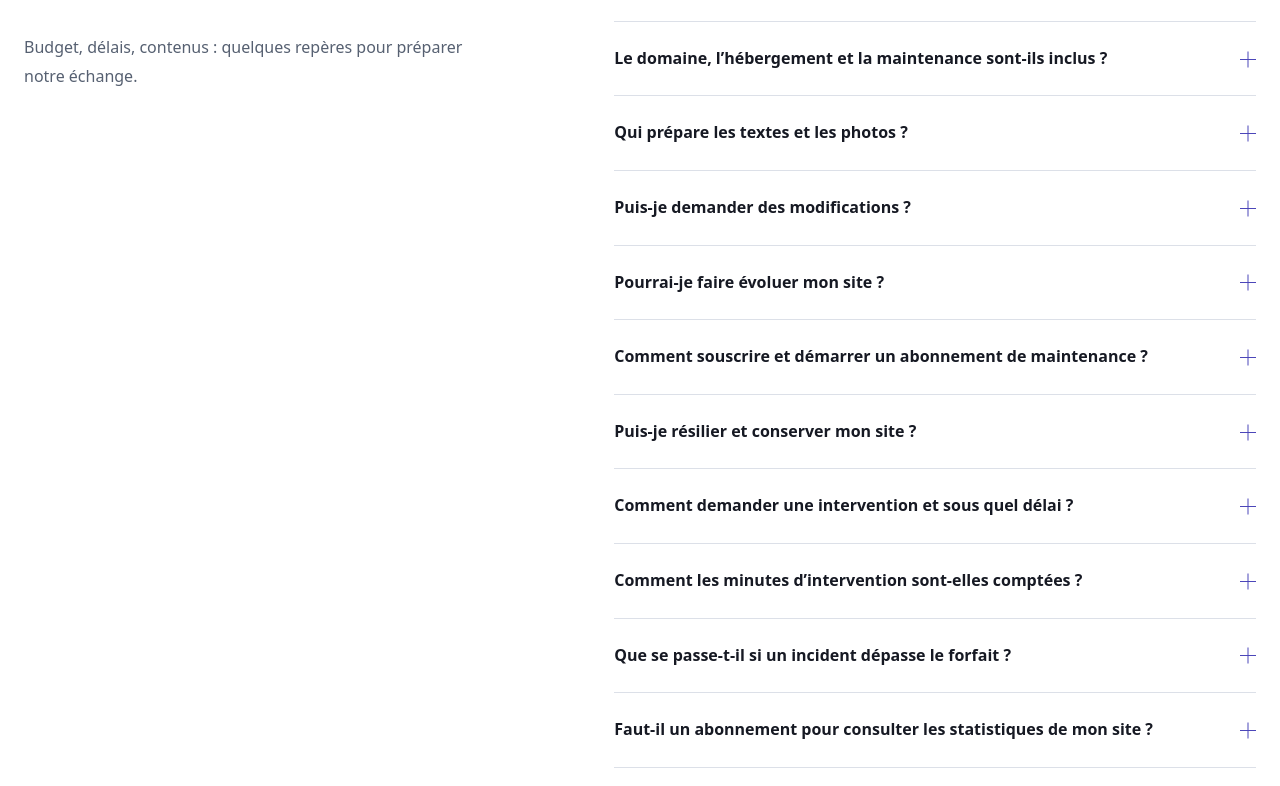
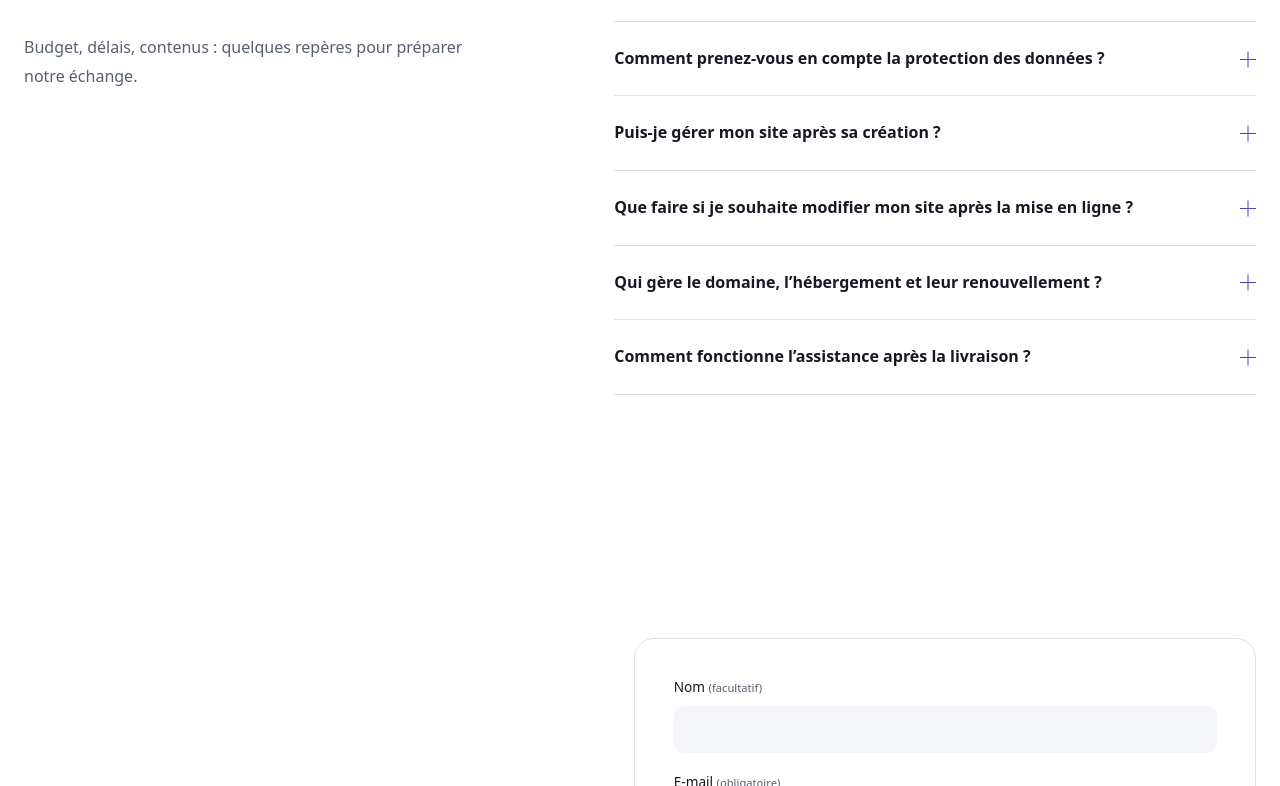
Before and after one commit to GARNIER-Emmanuel/Lunaas, an Angular app: page / in a window 1280 px wide. Shown: the part 5274-6060 px from the top of the page. Built offline with nearby package versions, Linux system fonts and the light colour scheme; a web font is replaced by a local one.

Commit message:
content: focus FAQ on seven essential project questions

```diff
--- a/src/app/shared/data/content.data.ts
+++ b/src/app/shared/data/content.data.ts
@@ -41,19 +41,9 @@ export const PROFILE_DATA: Profile = {
 };
 export const FAQ_DATA: readonly FaqItem[] = [
   {
-    question: 'Comment créer un site professionnel avec un petit budget ?',
-    answer:
-      'Pour démarrer avec un budget maîtrisé, un site d’une page peut suffire à présenter votre activité, vos prestations et vos coordonnées. Le forfait à 800 € couvre une page commerciale jusqu’à six sections. Vous fournissez les textes, les photos et le logo ; nous définissons ensemble les contenus essentiels et le périmètre au devis. Le domaine, l’hébergement, la maintenance et les fonctionnalités supplémentaires sont facturés séparément.',
-  },
-  {
     question: 'Combien de temps faut-il pour créer un site ?',
     answer:
       'Le délai dépend du périmètre et de la disponibilité des contenus. Un calendrier est défini après un premier échange ; aucun délai unique n’est annoncé pour tous les projets.',
-  },
-  {
-    question: 'Le domaine, l’hébergement et la maintenance sont-ils inclus ?',
-    answer:
-      `Non, le domaine, l’hébergement et la maintenance sont séparés du forfait de création. Le fournisseur et les coûts du domaine et de l’hébergement sont définis au cadrage et précisés au devis. La maintenance est facultative et fait l’objet d’un accord distinct ; aucun abonnement n’est souscrit par défaut. ${LEGAL_BUSINESS_DATA.clientInfrastructureNote}`,
   },
   {
     question: 'Qui prépare les textes et les photos ?',
@@ -61,44 +51,29 @@ export const FAQ_DATA: readonly FaqItem[] = [
       'Vous fournissez les textes, les photos, le logo et vos préférences de couleurs. Je vous accompagne dans leur préparation et leur reformulation ; la rédaction complète des contenus est une prestation distincte. Les pages de mentions légales et de confidentialité sont intégrées à partir de textes fournis ou validés par vos soins ; leur rédaction juridique n’est pas incluse.',
   },
   {
-    question: 'Puis-je demander des modifications ?',
+    question: 'Comment prenez-vous en compte la protection des données ?',
     answer:
-      'Deux séries de retouches sont incluses, dans le périmètre défini au devis. Les demandes supplémentaires et les changements de périmètre font l’objet d’un devis.',
+      'Selon les fonctionnalités convenues, je prévois les mesures techniques adaptées, comme des formulaires limités aux informations utiles et un choix de consentement pour les statistiques lorsque nécessaire. J’intègre les textes légaux et de confidentialité fournis ou validés par vos soins ; leur rédaction juridique n’est pas incluse. La conformité dépend aussi des services choisis et de vos pratiques de gestion des données : le site livré ne constitue pas une certification RGPD.',
   },
   {
-    question: 'Pourrai-je faire évoluer mon site ?',
+    question: 'Puis-je gérer mon site après sa création ?',
     answer:
-      'Le site est organisé pour permettre des mises à jour de contenus et de nouvelles pages. Les fonctionnalités supplémentaires sont étudiées selon les besoins et le socle technique du projet.',
+      'La modification autonome des contenus dépend des outils prévus au devis : les forfaits de création n’incluent pas d’espace administrateur par défaut. Si vous souhaitez modifier vous-même les textes ou les images, nous définissons cette possibilité avant le démarrage. Les statistiques de base peuvent être configurées et accessibles sans abonnement ; leur analyse mensuelle fait partie de Suivi.',
+  },
+  {
+    question: 'Que faire si je souhaite modifier mon site après la mise en ligne ?',
+    answer:
+      'Vous pouvez demander des modifications ponctuelles sur devis ou utiliser le temps de modifications simples prévu dans Suivi. Le temps consacré comprend les vérifications et la publication ; il est compté séparément du diagnostic d’incident, et les minutes de modifications non utilisées ne sont pas reportables. Les nouvelles pages, fonctionnalités et refontes sont étudiées et chiffrées séparément avant votre accord.',
+  },
+  {
+    question: 'Qui gère le domaine, l’hébergement et leur renouvellement ?',
+    answer:
+      'Le domaine et l’hébergement sont souscrits sur vos propres comptes, avec mon accompagnement pour leur création et leur configuration. Vous gérez leurs renouvellements et leur paiement auprès du fournisseur ; le renouvellement automatique, les échéances et les coûts dépendent du service choisi et sont à vérifier dans votre compte. Vous conservez votre site conformément au contrat de création et la maîtrise de vos comptes après la livraison ou la résiliation de la maintenance.',
   },
   {
     id: 'maintenance-faq',
-    question: 'Comment souscrire et démarrer un abonnement de maintenance ?',
+    question: 'Comment fonctionne l’assistance après la livraison ?',
     answer:
-      'La souscription passe par un échange et un accord distinct ; envoyer le formulaire ne souscrit aucun abonnement. L’abonnement commence à la date convenue, après accord et réception du premier paiement. Aucun abonnement n’est inclus par défaut dans la création du site.',
-  },
-  {
-    question: 'Puis-je résilier et conserver mon site ?',
-    answer:
-      'Oui. Les abonnements sont sans engagement de durée. Vous pouvez résilier par e-mail à tout moment ; l’arrêt prend effet à la fin de la période payée. Vous conservez votre site conformément au contrat de création et la maîtrise de vos comptes de domaine et d’hébergement.',
-  },
-  {
-    question: 'Comment demander une intervention et sous quel délai ?',
-    answer:
-      'Envoyez votre demande par e-mail à l’adresse professionnelle figurant dans les mentions légales. L’assistance est assurée les jours ouvrés, avec un accusé de réception sous deux jours ouvrés pour Essentiel et un jour ouvré pour Suivi. Ce délai concerne la prise en compte de votre demande ; le délai de résolution dépend de l’incident.',
-  },
-  {
-    question: 'Comment les minutes d’intervention sont-elles comptées ?',
-    answer:
-      'Le temps réellement consacré à une demande comprend les vérifications et la publication. Le diagnostic d’incident et les modifications de contenu de Suivi sont comptés séparément. Les minutes de modifications non utilisées ne sont pas reportables ; les nouvelles pages, fonctionnalités et refontes font l’objet d’un devis.',
-  },
-  {
-    question: 'Que se passe-t-il si un incident dépasse le forfait ?',
-    answer:
-      'Une intervention hors forfait est proposée après votre validation, sans correction illimitée ni garantie de disponibilité à 100 %. Les contrôles mensuels, le diagnostic et les modifications de contenu sont des prestations distinctes. Les défauts relevant des obligations de livraison initiales restent traités indépendamment de l’abonnement.',
-  },
-  {
-    question: 'Faut-il un abonnement pour consulter les statistiques de mon site ?',
-    answer:
-      'Non, les statistiques de base peuvent être configurées et accessibles dès la livraison de votre site, sans abonnement. Suivi apporte leur analyse et un bilan mensuel. Son suivi basique de Google consiste à consulter la visibilité du site dans les résultats disponibles ; il ne garantit aucun positionnement.',
+      'Un abonnement commence à la date convenue, après accord et réception du premier paiement ; envoyer le formulaire ne souscrit aucun abonnement. Les demandes se font par e-mail, les jours ouvrés : l’accusé de réception est prévu sous deux jours ouvrés pour Essentiel et un jour ouvré pour Suivi, sans délai de résolution garanti. Toute intervention hors forfait est proposée après votre validation, sans correction illimitée ni garantie de disponibilité à 100 % ; le suivi de Google ne garantit aucun positionnement. Les défauts relevant des obligations de livraison initiales restent traités indépendamment de l’abonnement.',
   },
 ];
```
